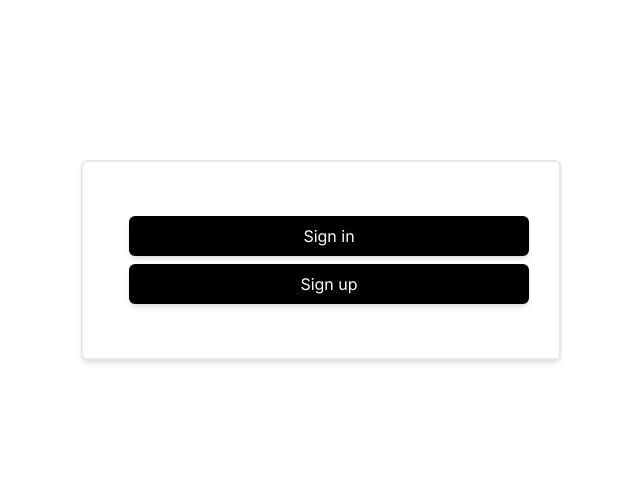
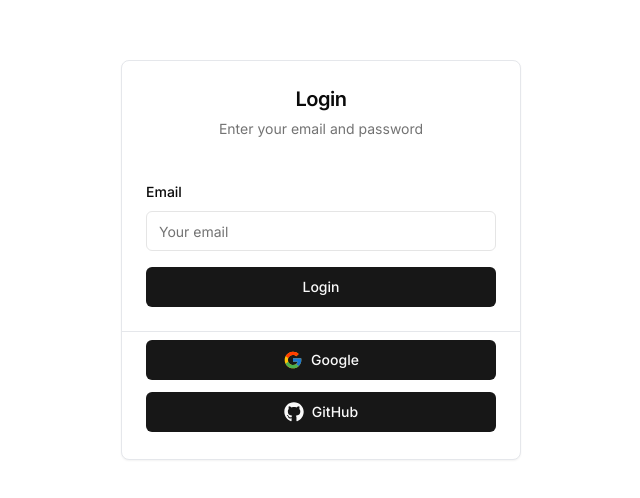
Before and after one commit to reactnenja/demoapp, a Next.js app: page / in a window 1280 px wide. Shown: the part 140-638 px from the top of the page, without its empty margins (319-959 px from the left). Built offline with nearby package versions, Linux system fonts and the light colour scheme.

Commit message:
full apdate login page add react-icons google, and github

```diff
--- a/package.json
+++ b/package.json
@@ -44,6 +44,7 @@
     "react": "^18.3.1",
     "react-dom": "^18.3.1",
     "react-hook-form": "^7.52.2",
+    "react-icons": "^5.3.0",
     "react-resizable-panels": "^2.1.0",
     "recharts": "^2.12.7",
     "sonner": "^1.5.0",
--- a/src/app/page.tsx
+++ b/src/app/page.tsx
@@ -1,25 +1,55 @@
 "use client";
+import { Button } from "@/components/ui/button";
 import {
-    LoginLink,
-    RegisterLink,
-} from "@kinde-oss/kinde-auth-nextjs/components";
+    Card,
+    CardContent,
+    CardDescription,
+    CardFooter,
+    CardHeader,
+    CardTitle,
+} from "@/components/ui/card";
+import { Input } from "@/components/ui/input";
+import { Label } from "@/components/ui/label";
+import { FaGithub } from "react-icons/fa";
+import { FcGoogle } from "react-icons/fc";
 
 const Login = () => {
     return (
         <div className="flex justify-center items-center min-h-screen w-full">
-            <div className="bg-white rounded-md shadow-md w-[480px] h-[200px] flex justify-center items-center border-2 flex-col gap-2">
-                <LoginLink
-                    postLoginRedirectURL="/dashboard"
-                    className="bg-black text-white inline-block w-[400px] text-center shadow-md ml-4 px-8 py-2 rounded-md"
-                >
-                    Sign in
-                </LoginLink>
-                <RegisterLink
-                    postLoginRedirectURL="/welcome"
-                    className="bg-black text-white inline-block w-[400px] text-center shadow-md ml-4 px-8 py-2 rounded-md"
-                >
-                    Sign up
-                </RegisterLink>
+            <div className=" flex justify-center items-center gap-2">
+                <Card className="w-[400px] h-[400px]">
+                    <CardHeader className="text-center">
+                        <CardTitle className="text-center text-xl">
+                            Login
+                        </CardTitle>
+                        <CardDescription>
+                            Enter your email and password
+                        </CardDescription>
+                    </CardHeader>
+                    <CardContent className="border-b">
+                        <form action="">
+                            <div className="space-y-2 py-4">
+                                <Label htmlFor="email">Email</Label>
+                                <Input type="email" placeholder="Your email" />
+                            </div>
+                            <Button className="w-full">Login</Button>
+                        </form>
+                    </CardContent>
+                    <CardFooter className="w-full py-2 flex gap-3 flex-col">
+                        <Button className="w-full flex gap-2">
+                            <span>
+                                <FcGoogle className="h-5 w-5" />
+                            </span>
+                            <span>Google</span>
+                        </Button>
+                        <Button className="w-full flex gap-2">
+                            <span>
+                                <FaGithub className="h-5 w-5" />
+                            </span>
+                            <span>GitHub</span>
+                        </Button>
+                    </CardFooter>
+                </Card>
             </div>
         </div>
     );
```
